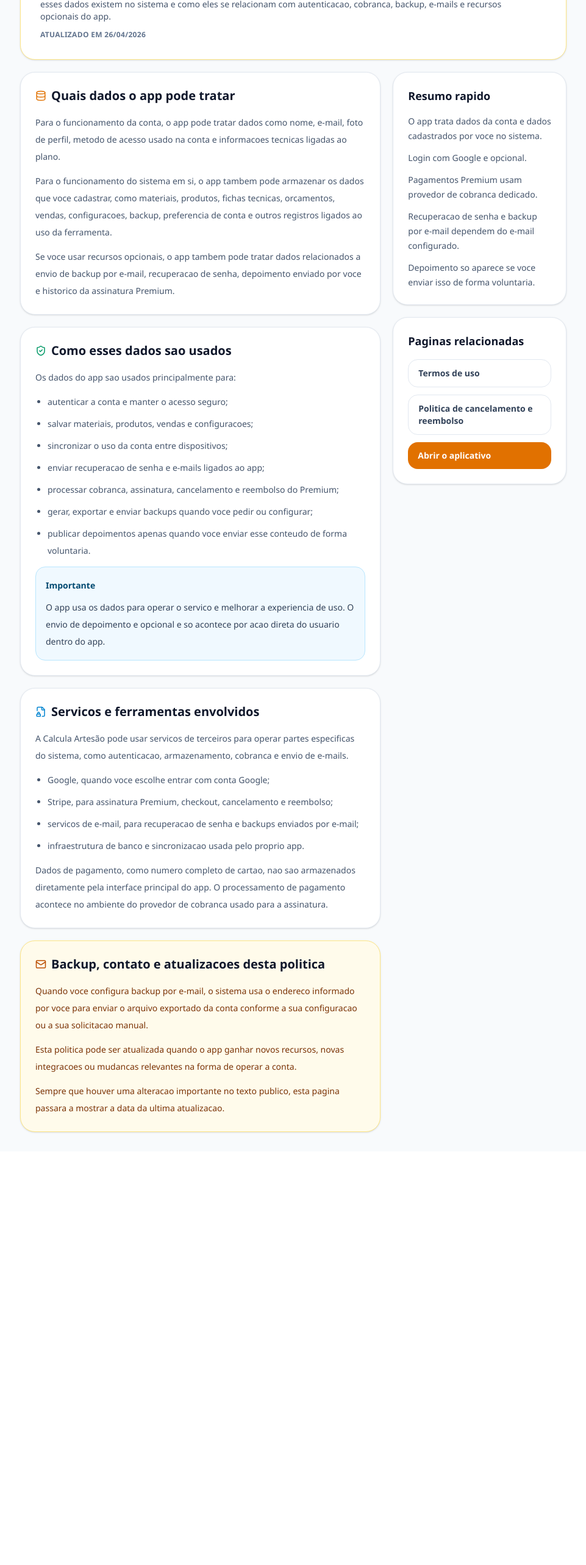
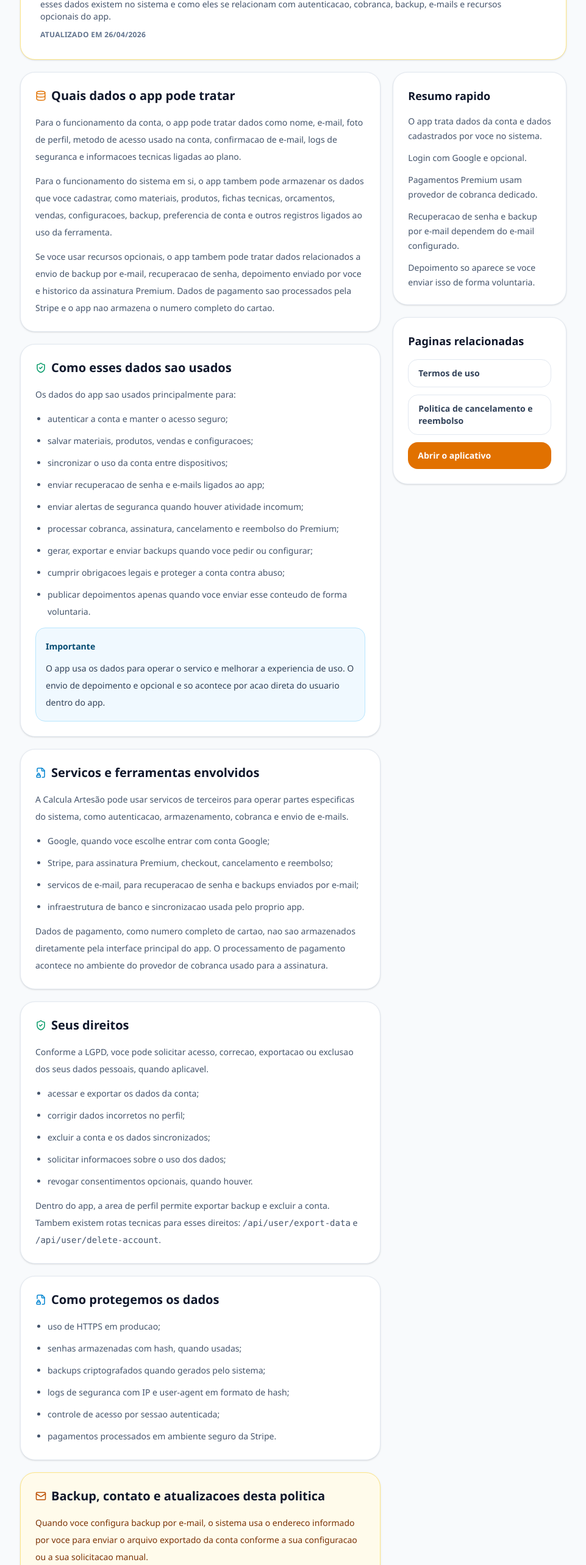
Before and after one commit to darilmaias-creator/meu-micro-saas, a Next.js app: page /politicas/privacidade in a window 1280 px wide. Shown: the part 234-2800 px from the top of the page at 61% size, without its empty margins (159-1120 px from the left). Before the commit the page ends 2122 px from the top, so only its background shows below. Built offline with nearby package versions, Linux system fonts and the light colour scheme.

Commit message:
feat: add lgpd data rights endpoints

```diff
--- /dev/null
+++ b/app/api/user/delete-account/route.ts
@@ -0,0 +1,99 @@
+import { getServerSession } from "next-auth";
+import { NextResponse } from "next/server";
+
+import { logSecurityEvent } from "@/lib/audit-log";
+import { authOptions } from "@/lib/auth/options";
+import { deleteUserById, findUserById } from "@/lib/auth/user-store";
+import { createSupabaseServerClient } from "@/lib/supabase/server";
+
+export const runtime = "nodejs";
+export const dynamic = "force-dynamic";
+export const revalidate = 0;
+
+const DELETE_CONFIRMATION_TEXT = "EXCLUIR";
+
+type DeleteAccountPayload = {
+  confirmationText?: string;
+};
+
+export async function POST(request: Request) {
+  const session = await getServerSession(authOptions);
+  const userId = session?.user?.id ?? null;
+
+  if (!userId) {
+    return NextResponse.json(
+      { message: "Voce precisa estar logado para excluir a conta." },
+      { status: 401 },
+    );
+  }
+
+  let body: DeleteAccountPayload;
+
+  try {
+    body = (await request.json()) as DeleteAccountPayload;
+  } catch {
+    return NextResponse.json(
+      { message: "Nao foi possivel ler a confirmacao da exclusao." },
+      { status: 400 },
+    );
+  }
+
+  if (body.confirmationText?.trim().toUpperCase() !== DELETE_CONFIRMATION_TEXT) {
+    return NextResponse.json(
+      {
+        message:
+          'Para excluir a conta, digite exatamente "EXCLUIR" no campo de confirmacao.',
+      },
+      { status: 400 },
+    );
+  }
+
+  try {
+    const user = await findUserById(userId);
+
+    if (!user) {
+      return NextResponse.json(
+        { message: "Nao foi possivel localizar a conta logada." },
+        { status: 404 },
+      );
+    }
+
+    const supabase = createSupabaseServerClient();
+    const { error: deleteAppDataError } = await supabase
+      .from("user_app_data")
+      .delete()
+      .eq("user_id", userId);
+
+    if (deleteAppDataError) {
+      throw deleteAppDataError;
+    }
+
+    await logSecurityEvent({
+      action: "lgpd.account_erasure.requested",
+      details: {
+        email: user.email,
+      },
+      headers: request.headers,
+      severity: "critical",
+      userId,
+    });
+
+    await deleteUserById(userId);
+
+    return NextResponse.json({
+      message: "Conta deletada com sucesso.",
+    });
+  } catch (error) {
+    console.error(error);
+
+    return NextResponse.json(
+      {
+        message: "Nao foi possivel excluir a conta agora.",
+        ...(process.env.NODE_ENV !== "production" && error instanceof Error
+          ? { details: error.message }
+          : {}),
+      },
+      { status: 500 },
+    );
+  }
+}
--- /dev/null
+++ b/app/api/user/export-data/route.ts
@@ -0,0 +1,61 @@
+import { getServerSession } from "next-auth";
+import { NextResponse } from "next/server";
+
+import { buildBackupFileName, getBackupPayloadForUser } from "@/lib/account/backup";
+import { logSecurityEvent } from "@/lib/audit-log";
+import { authOptions } from "@/lib/auth/options";
+import { findUserById } from "@/lib/auth/user-store";
+
+export const runtime = "nodejs";
+export const dynamic = "force-dynamic";
+export const revalidate = 0;
+
+export async function GET(request: Request) {
+  const session = await getServerSession(authOptions);
+  const userId = session?.user?.id ?? null;
+
+  if (!userId) {
+    return NextResponse.json(
+      { message: "Voce precisa estar logado para exportar seus dados." },
+      { status: 401 },
+    );
+  }
+
+  try {
+    const user = await findUserById(userId);
+
+    if (!user) {
+      return NextResponse.json(
+        { message: "Nao foi possivel localizar a conta logada." },
+        { status: 404 },
+      );
+    }
+
+    const payload = await getBackupPayloadForUser(user);
+
+    await logSecurityEvent({
+      action: "lgpd.data_export.downloaded",
+      headers: request.headers,
+      userId,
+    });
+
+    return new Response(JSON.stringify(payload, null, 2), {
+      headers: {
+        "Content-Disposition": `attachment; filename="${buildBackupFileName()}"`,
+        "Content-Type": "application/json; charset=utf-8",
+      },
+    });
+  } catch (error) {
+    console.error(error);
+
+    return NextResponse.json(
+      {
+        message: "Nao foi possivel exportar seus dados agora.",
+        ...(process.env.NODE_ENV !== "production" && error instanceof Error
+          ? { details: error.message }
+          : {}),
+      },
+      { status: 500 },
+    );
+  }
+}
--- a/app/politicas/privacidade/page.tsx
+++ b/app/politicas/privacidade/page.tsx
@@ -68,8 +68,9 @@ export default function PrivacyPolicyPage() {
               <div className="mt-4 space-y-3 text-sm leading-7 text-slate-600">
                 <p>
                   Para o funcionamento da conta, o app pode tratar dados como
-                  nome, e-mail, foto de perfil, metodo de acesso usado na conta
-                  e informacoes tecnicas ligadas ao plano.
+                  nome, e-mail, foto de perfil, metodo de acesso usado na conta,
+                  confirmacao de e-mail, logs de seguranca e informacoes
+                  tecnicas ligadas ao plano.
                 </p>
                 <p>
                   Para o funcionamento do sistema em si, o app tambem pode
@@ -82,7 +83,8 @@ export default function PrivacyPolicyPage() {
                   Se voce usar recursos opcionais, o app tambem pode tratar
                   dados relacionados a envio de backup por e-mail, recuperacao
                   de senha, depoimento enviado por voce e historico da
-                  assinatura Premium.
+                  assinatura Premium. Dados de pagamento sao processados pela
+                  Stripe e o app nao armazena o numero completo do cartao.
                 </p>
               </div>
             </section>
@@ -101,8 +103,10 @@ export default function PrivacyPolicyPage() {
                   <li>salvar materiais, produtos, vendas e configuracoes;</li>
                   <li>sincronizar o uso da conta entre dispositivos;</li>
                   <li>enviar recuperacao de senha e e-mails ligados ao app;</li>
+                  <li>enviar alertas de seguranca quando houver atividade incomum;</li>
                   <li>processar cobranca, assinatura, cancelamento e reembolso do Premium;</li>
                   <li>gerar, exportar e enviar backups quando voce pedir ou configurar;</li>
+                  <li>cumprir obrigacoes legais e proteger a conta contra abuso;</li>
                   <li>publicar depoimentos apenas quando voce enviar esse conteudo de forma voluntaria.</li>
                 </ul>
                 <div className="rounded-2xl border border-sky-200 bg-sky-50 px-4 py-4 text-slate-700">
@@ -144,6 +148,54 @@ export default function PrivacyPolicyPage() {
               </div>
             </section>
 
+            <section className="rounded-3xl border border-slate-200 bg-white p-6 shadow-sm">
+              <div className="flex items-center gap-2">
+                <ShieldCheck size={18} className="text-emerald-600" />
+                <h2 className="text-xl font-black text-slate-900">
+                  Seus direitos
+                </h2>
+              </div>
+              <div className="mt-4 space-y-3 text-sm leading-7 text-slate-600">
+                <p>
+                  Conforme a LGPD, voce pode solicitar acesso, correcao,
+                  exportacao ou exclusao dos seus dados pessoais, quando
+                  aplicavel.
+                </p>
+                <ul className="list-disc space-y-2 pl-5">
+                  <li>acessar e exportar os dados da conta;</li>
+                  <li>corrigir dados incorretos no perfil;</li>
+                  <li>excluir a conta e os dados sincronizados;</li>
+                  <li>solicitar informacoes sobre o uso dos dados;</li>
+                  <li>revogar consentimentos opcionais, quando houver.</li>
+                </ul>
+                <p>
+                  Dentro do app, a area de perfil permite exportar backup e
+                  excluir a conta. Tambem existem rotas tecnicas para esses
+                  direitos: <code>/api/user/export-data</code> e{" "}
+                  <code>/api/user/delete-account</code>.
+                </p>
+              </div>
+            </section>
+
+            <section className="rounded-3xl border border-slate-200 bg-white p-6 shadow-sm">
+              <div className="flex items-center gap-2">
+                <FileLock2 size={18} className="text-sky-600" />
+                <h2 className="text-xl font-black text-slate-900">
+                  Como protegemos os dados
+                </h2>
+              </div>
+              <div className="mt-4 space-y-3 text-sm leading-7 text-slate-600">
+                <ul className="list-disc space-y-2 pl-5">
+                  <li>uso de HTTPS em producao;</li>
+                  <li>senhas armazenadas com hash, quando usadas;</li>
+                  <li>backups criptografados quando gerados pelo sistema;</li>
+                  <li>logs de seguranca com IP e user-agent em formato de hash;</li>
+                  <li>controle de acesso por sessao autenticada;</li>
+                  <li>pagamentos processados em ambiente seguro da Stripe.</li>
+                </ul>
+              </div>
+            </section>
+
             <section className="rounded-3xl border border-amber-200 bg-amber-50 p-6 shadow-sm">
               <div className="flex items-center gap-2">
                 <Mail size={18} className="text-amber-700" />
@@ -161,6 +213,10 @@ export default function PrivacyPolicyPage() {
                   Esta politica pode ser atualizada quando o app ganhar novos
                   recursos, novas integracoes ou mudancas relevantes na forma de
                   operar a conta.
+                </p>
+                <p>
+                  Para pedidos ligados a privacidade e protecao de dados, use o
+                  contato: <strong>privacidade@calculaartesao.com.br</strong>.
                 </p>
                 <p>
                   Sempre que houver uma alteracao importante no texto publico,
```
Also changed, not shown: 1 other file (tests, documents, lock files or other folders).
